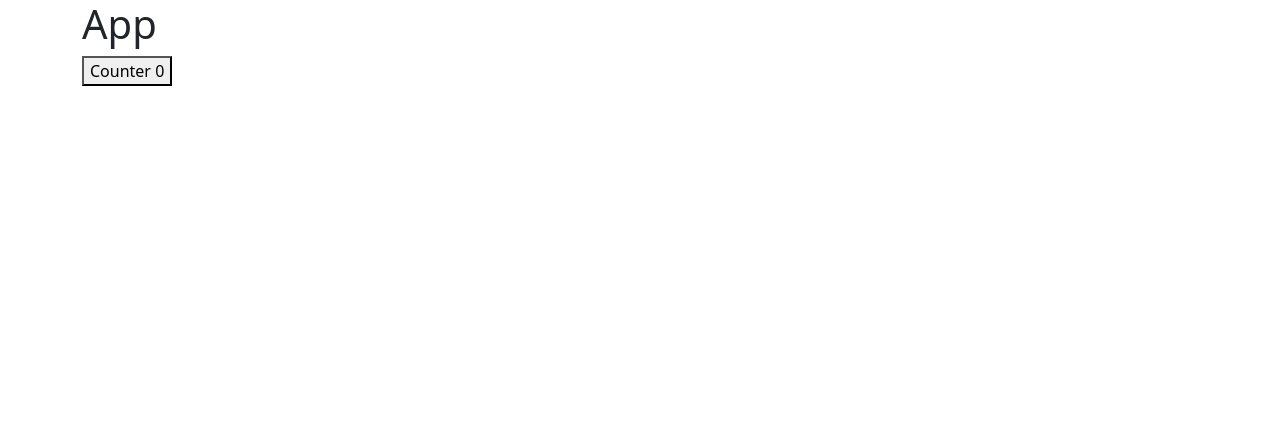
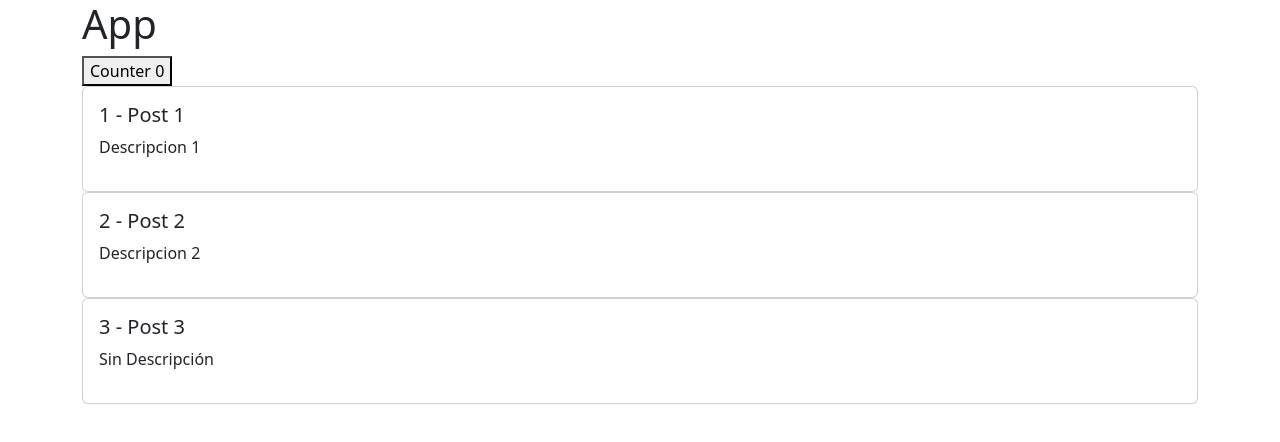
Before and after one commit to rodrigocceo/capacitacion-vuejs, a Vue app: page / in a window 1280 px wide. Shown: the top 442 px of the page. Built offline with nearby package versions, Linux system fonts and the light colour scheme.

Commit message:
feat(src): :sparkles: implement dynamic props

```diff
--- a/src/App.vue
+++ b/src/App.vue
@@ -1,9 +1,24 @@
 <script setup>
+import { ref } from 'vue'
+import BlogPost from './components/BlogPost.vue'
 import ButtonCounter from './components/ButtonCounter.vue'
+
+const posts = ref([
+  { title: 'Post 1', id: 1, body: 'Descripcion 1' },
+  { title: 'Post 2', id: 2, body: 'Descripcion 2' },
+  { title: 'Post 3', id: 3 },
+])
 </script>
 <template>
   <div class="container">
     <h1>App</h1>
     <ButtonCounter />
+    <BlogPost
+      v-for="post in posts"
+      :key="post.id"
+      :title="post.title"
+      :id="post.id"
+      :body="post.body"
+    ></BlogPost>
   </div>
 </template>
--- /dev/null
+++ b/src/components/BlogPost.vue
@@ -0,0 +1,18 @@
+<script setup>
+defineProps({
+  title: String,
+  id: Number,
+  body: {
+    type: String,
+    default: 'Sin Descripción',
+  },
+})
+</script>
+<template>
+  <div class="card">
+    <div class="card-body">
+      <h5 class="card-title">{{ id }} - {{ title }}</h5>
+      <p>{{ body }}</p>
+    </div>
+  </div>
+</template>
```
